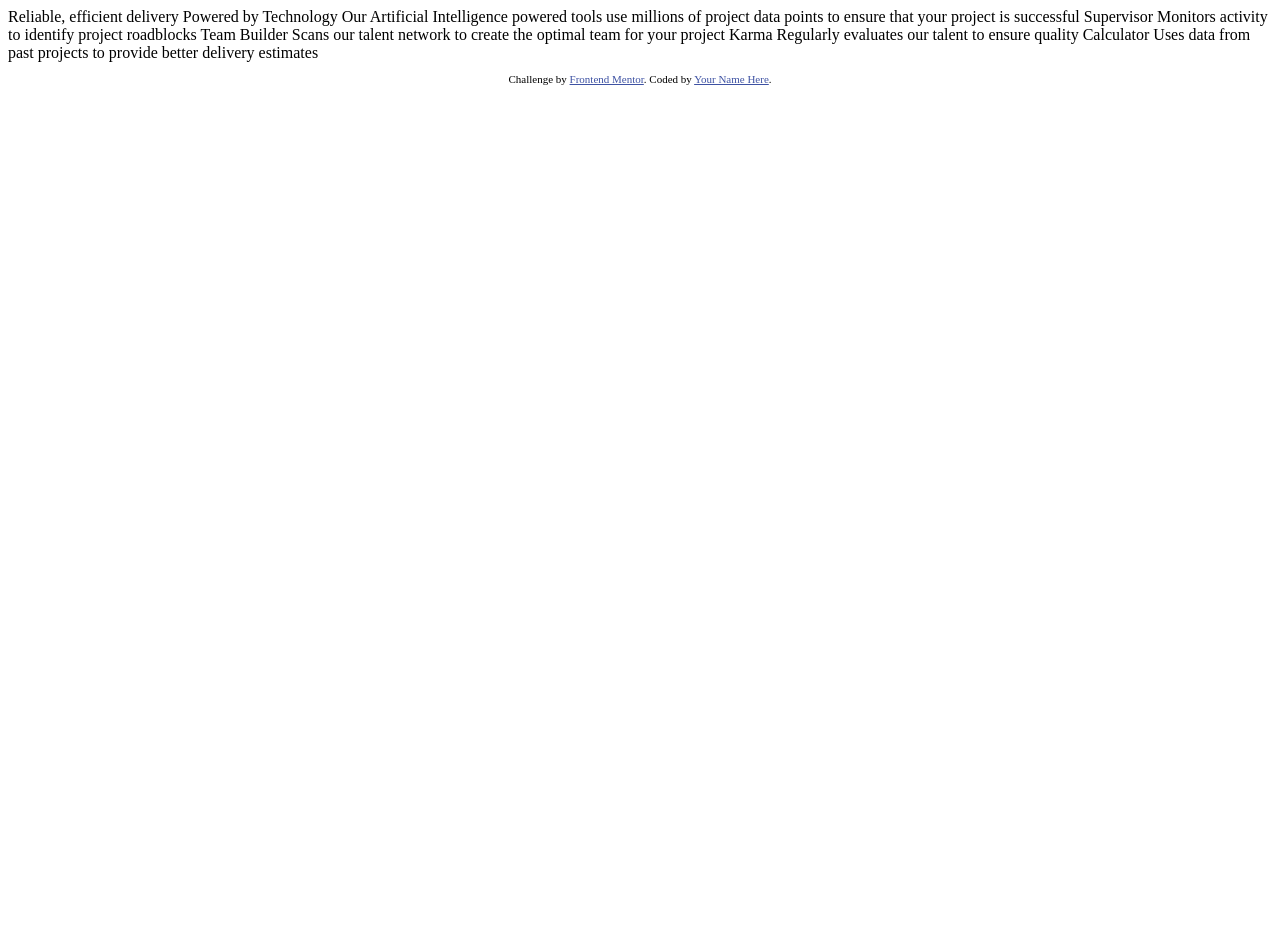
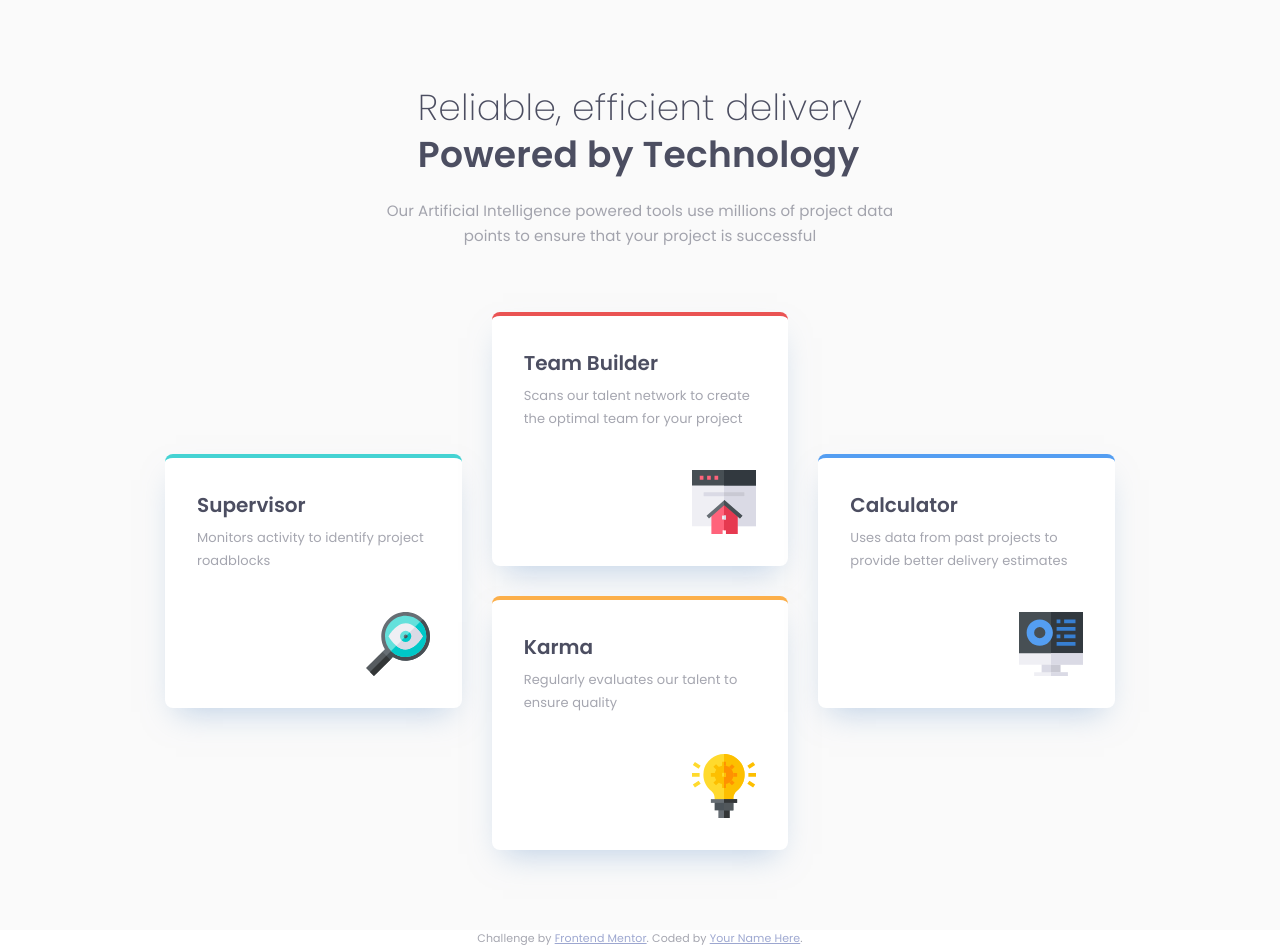
Before and after one commit to ajibade-ibrahim/four-card-feature-section, a plain HTML site: page index.html in a window 1280 px wide. Before the commit the page ends 800 px from the top, so only its background shows below. Drawn offline with Linux system fonts and the light colour scheme.

Commit message:
attempt one

```diff
--- a/index.html
+++ b/index.html
@@ -2,7 +2,8 @@
 <html lang="en">
 <head>
     <meta charset="UTF-8">
-  <meta name="viewport" content="width=device-width, initial-scale=1.0"> <!-- displays site properly based on user's device -->
+    <meta name="viewport" content="width=device-width, initial-scale=1.0">
+    <!-- displays site properly based on user's device -->
 
     <link rel="icon" type="image/png" sizes="32x32" href="./images/favicon-32x32.png">
 
@@ -10,26 +11,63 @@
     <link rel="stylesheet" href="styles.css">
 </head>
 <body>
-
-  Reliable, efficient delivery
-  Powered by Technology
-
+    <main class="container">
+        <header>
+            <section class="title">
+                <h1>Reliable, efficient delivery</h1>
+                <h2>Powered by Technology</h2>
+            </section>
+            <p>
                 Our Artificial Intelligence powered tools use millions of project data points
                 to ensure that your project is successful
+            </p>
+        </header>
 
-  Supervisor
+        <section class="card-group">
+            <div class="card-column">
+                <div class="card supervisor">
+                    <div class="card-text">
+                        <h3>Supervisor</h3>
+                        <p>
                             Monitors activity to identify project roadblocks
-
-  Team Builder
+                        </p>
+                    </div>
+                    <img class="" src="images/icon-supervisor.svg" alt="">
+                </div>
+            </div>
+            <div class="card-column">
+                <div class="card team-builder">
+                    <div class="card-text">
+                        <h3>Team Builder</h3>
+                        <p>
                             Scans our talent network to create the optimal team for your project
-
-  Karma
+                        </p>
+                    </div>
+                    <img class="" src="images/icon-team-builder.svg" alt="">
+                </div>
+                <div class="card karma">
+                    <div class="card-text">
+                        <h3>Karma</h3>
+                        <p>
                             Regularly evaluates our talent to ensure quality
-
-  Calculator
+                        </p>
+                    </div>
+                    <img class="" src="images/icon-karma.svg" alt="">
+                </div>
+            </div>
+            <div class="card-column">
+                <div class="card calculator">
+                    <div class="card-text">
+                        <h3>Calculator</h3>
+                        <p>
                             Uses data from past projects to provide better delivery estimates
-
-
+                        </p>
+                    </div>
+                    <img class="" src="images/icon-calculator.svg" alt="">
+                </div>
+            </div>
+        </section>
+    </main>
     <footer>
         <p class="attribution">
             Challenge by <a href="https://www.frontendmentor.io?ref=challenge" target="_blank">Frontend Mentor</a>.
--- a/styles.css
+++ b/styles.css
@@ -1,2 +1,187 @@
-.attribution { font-size: 11px; text-align: center; }
-.attribution a { color: hsl(228, 45%, 44%); }
+@import url('https://fonts.googleapis.com/css2?family=Poppins:wght@200;400;600&display=swap');
+
+:root {
+    /*### Primary*/
+    --red: hsl(0, 78%, 62%);
+    --cyan: hsl(180, 62%, 55%);
+    --orange: hsl(34, 97%, 64%);
+    --blue: hsl(212, 86%, 64%);
+    --shadow: hsla(213, 47%, 67%, 0.5);
+
+    /*### Neutral*/
+    --very-dark-blue: hsl(234, 12%, 34%);
+    --grayish-blue: hsl(229, 6%, 66%);
+    --very-light-gray: hsl(0, 0%, 98%);
+}
+
+* {
+    margin: 0;
+    padding: 0;
+    box-sizing: border-box;
+}
+
+html {
+    font-size: 62.5%;
+}
+
+body {
+    font-family: Poppins, sans-serif;
+    font-size: 1.5rem;
+    letter-spacing: 0.01rem;
+    color: var(--very-dark-blue);
+}
+
+/*typography*/
+h1, h2 {
+    font-size: 3.6rem;
+    letter-spacing: 0.025rem;
+
+    @media screen and (max-width: 768px) {
+        font-size: 2.4rem;
+    }
+}
+
+h1 {
+    font-weight: 200;
+}
+
+h2 {
+    font-weight: 600;
+    margin-top: -0.8rem;
+
+    @media screen and (max-width: 768px) {
+        margin-top: 0;
+    }
+}
+
+h3 {
+    font-size: 2rem;
+    font-weight: 600;
+    letter-spacing: 0;
+}
+
+/*containers*/
+.container {
+    width: 100%;
+    height: 100%;
+    padding: 8rem 16.5rem;
+    display: flex;
+    flex-direction: column;
+    justify-content: center;
+    align-items: center;
+    row-gap: 6.4rem;
+    background-color: var(--very-light-gray);
+
+    @media screen and (max-width: 768px) {
+        row-gap: 7.6rem;
+        padding: 8.5rem 3.2rem;
+    }
+}
+
+p {
+    opacity: 50%;
+}
+
+header {
+    max-width: 54rem;
+    display: flex;
+    flex-direction: column;
+    align-items: center;
+    row-gap: 1.6rem;
+}
+
+header p {
+    line-height: 2.5rem;
+    text-align: center;
+}
+
+section.title {
+    width: fit-content;
+}
+
+.card-group {
+    max-width: 111rem;
+    display: flex;
+    column-gap: 3rem;
+
+    @media screen and (max-width: 768px) {
+        flex-direction: column;
+        row-gap: 2.4rem;
+    }
+}
+
+.card-column {
+    display: flex;
+    flex-direction: column;
+    row-gap: 3rem;
+    justify-content: center;
+    flex-grow: 1;
+    flex-basis: 0;
+}
+
+.card {
+    padding: 3.2rem;
+    background-color: white;
+    display: flex;
+    flex-direction: column;
+    row-gap: 4rem;
+    border-top: 4px solid;
+    border-radius: 0.8rem;
+    box-shadow: 0 1.5rem 3rem -1.1rem var(--shadow);
+
+    @media screen and (max-width: 768px) {
+        padding: 2.8rem;
+        row-gap: 3.3rem;
+    }
+}
+
+.card-text h3 {
+    margin-bottom: 0.6rem;
+    @media screen and (max-width: 768px) {
+        margin-bottom: 0;
+
+    }
+}
+
+.card-text p {
+    font-size: 1.3rem;
+    line-height: 2.3rem;
+    letter-spacing: 0.009rem;
+}
+
+.card img {
+    align-self: end;
+    width: 6.4rem;
+    height: 6.4rem;
+
+    @media screen and (max-width: 768px) {
+        width: 5.7rem;
+        height: 5.7rem;
+    }
+}
+
+.card.supervisor {
+    border-color: var(--cyan);
+}
+
+.card.team-builder {
+    border-color: var(--red);
+}
+
+.card.karma {
+    border-color: var(--orange);
+}
+
+.card.calculator {
+    border-color: var(--blue);
+}
+
+
+.attribution {
+    font-size: 11px;
+    text-align: center;
+}
+
+.attribution a {
+    color: hsl(228, 45%, 44%);
+}
```
Lines whose indentation alone changed are shown as unchanged.
